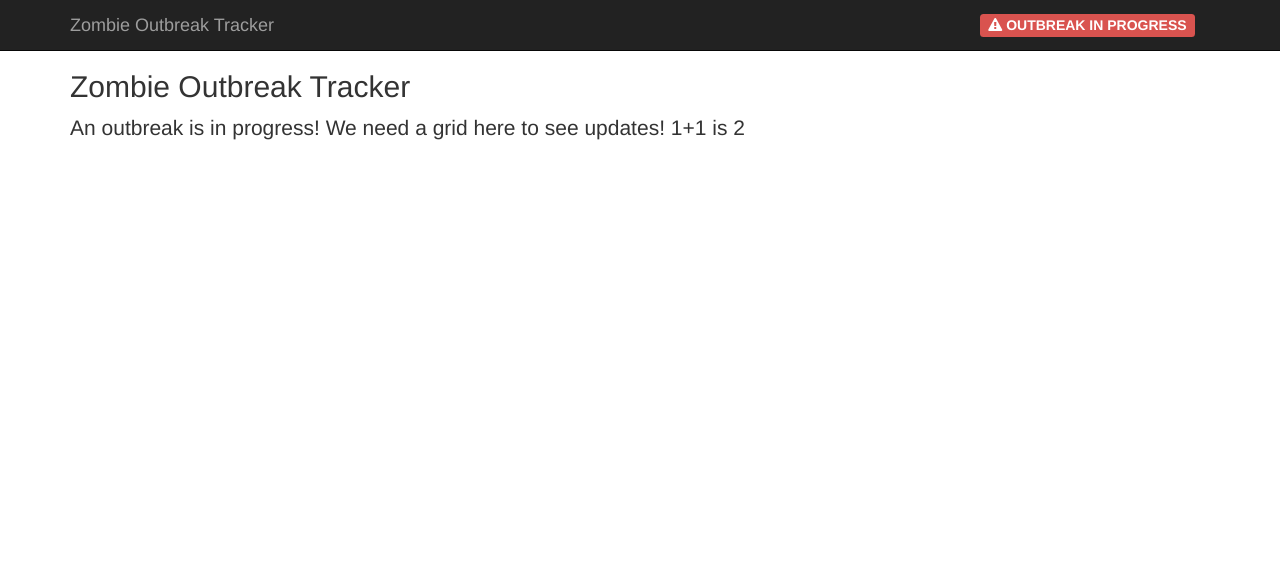
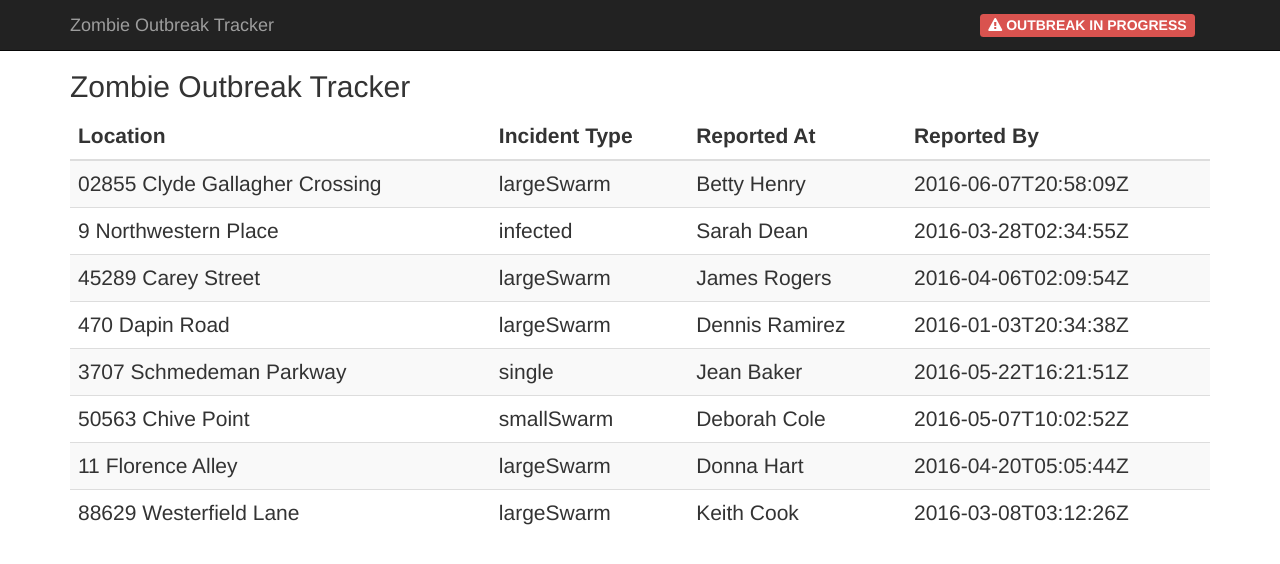
Before and after one commit to MattHoneycutt/intro-to-angular-for-aspnet-devs, an ASP.NET MVC app: page / in a window 1280 px wide. Shown: the top 564 px of the page. Run offline with ASP.NET Core 8 and stand-ins for ASP.NET MVC 5, Linux system fonts and the light colour scheme; the project's own start-up code is not run; a stand-in starts its controllers and pages; some libraries are stand-ins or nearby versions.

Commit message:
Added static zombie table.

```diff
--- a/src/IntroToAngularjsForAspnetDevs.Web/Views/Home/Index.cshtml
+++ b/src/IntroToAngularjsForAspnetDevs.Web/Views/Home/Index.cshtml
@@ -5,8 +5,64 @@
 }
 
 <h2>Zombie Outbreak Tracker</h2>
-<p class="lead">
-    An outbreak is in progress! We need a grid here to see updates!
+<table class="table table-striped">
+    <thead>
+        <tr>
+            <th>Location</th>
+            <th>Incident Type</th>
+            <th>Reported At</th>
+            <th>Reported By</th>
+        </tr>
+    </thead>
+    <tbody>
+        <tr>
+            <td>02855 Clyde Gallagher Crossing</td>
+            <td>largeSwarm</td>
+            <td>Betty Henry</td>
+            <td>2016-06-07T20:58:09Z</td>
+        </tr>
+        <tr>
+            <td>9 Northwestern Place</td>
+            <td>infected</td>
+            <td>Sarah Dean</td>
+            <td>2016-03-28T02:34:55Z</td>
+        </tr>
+        <tr>
+            <td>45289 Carey Street</td>
+            <td>largeSwarm</td>
+            <td>James Rogers</td>
+            <td>2016-04-06T02:09:54Z</td>
+        </tr>
+        <tr>
+            <td>470 Dapin Road</td>
+            <td>largeSwarm</td>
+            <td>Dennis Ramirez</td>
+            <td>2016-01-03T20:34:38Z</td>
+        </tr>
+        <tr>
+            <td>3707 Schmedeman Parkway</td>
+            <td>single</td>
+            <td>Jean Baker</td>
+            <td>2016-05-22T16:21:51Z</td>
+        </tr>
+        <tr>
+            <td>50563 Chive Point</td>
+            <td>smallSwarm</td>
+            <td>Deborah Cole</td>
+            <td>2016-05-07T10:02:52Z</td>
+        </tr>
+        <tr>
+            <td>11 Florence Alley</td>
+            <td>largeSwarm</td>
+            <td>Donna Hart</td>
+            <td>2016-04-20T05:05:44Z</td>
+        </tr>
+        <tr>
+            <td>88629 Westerfield Lane</td>
+            <td>largeSwarm</td>
+            <td>Keith Cook</td>
+            <td>2016-03-08T03:12:26Z</td>
 
-    1+1 is {{1+1}}
-</p>
+        </tr>
+    </tbody>
+</table>
```
